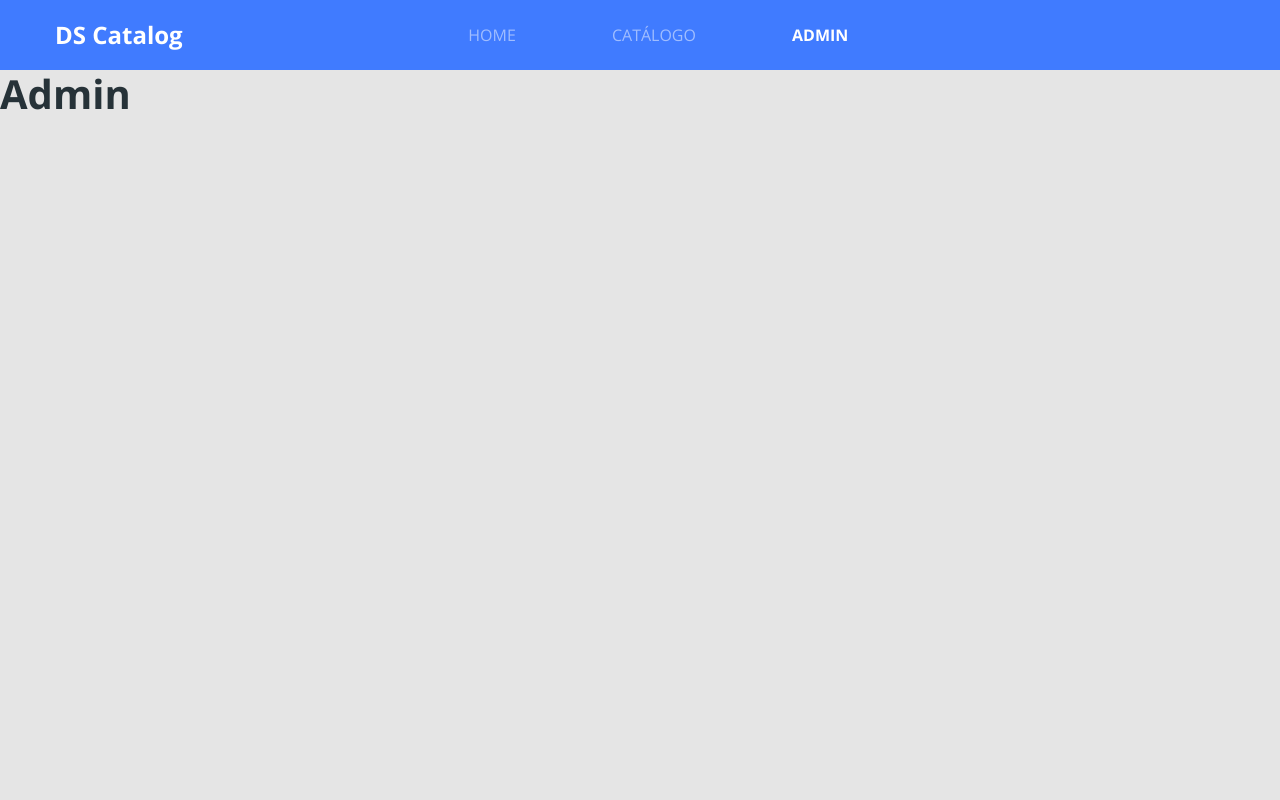
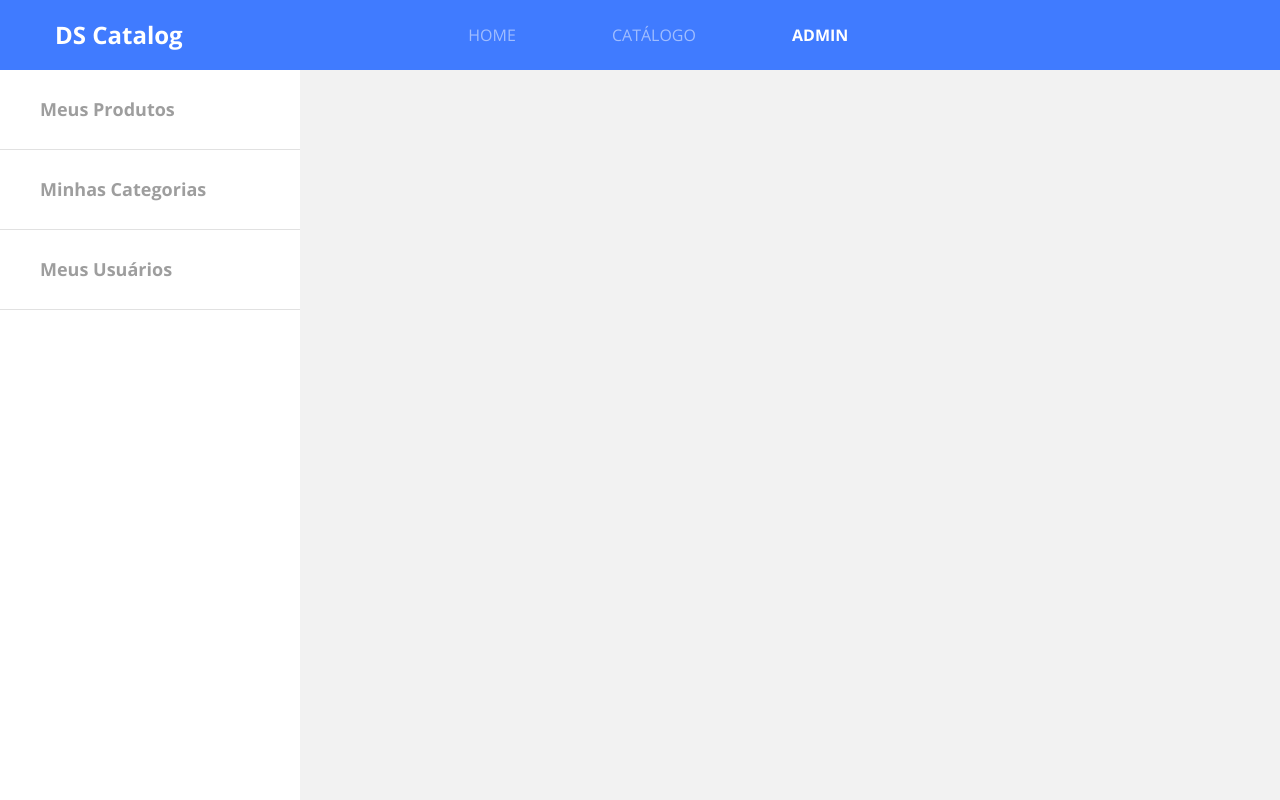
Before and after one commit to RanyellHenrique/catalog-bootcamp, a React (Create React App) app in the folder front-web/: page /admin in a window 1280 px wide. Built offline with nearby package versions, Linux system fonts and the light colour scheme.

Commit message:
Add Admin navbar

```diff
--- a/front-web/src/core/assets/styles/custom.scss
+++ b/front-web/src/core/assets/styles/custom.scss
@@ -2,7 +2,7 @@
     "primary" : #407BFF
 );
 
-$body-bg: #E5E5E5;
+$body-bg: #F2F2F2;
 $body-color: #263238;
 
 @import "~bootstrap/scss/bootstrap.scss";
--- /dev/null
+++ b/front-web/src/core/components/Pagination/index.tsx
@@ -0,0 +1,42 @@
+import React from 'react';
+import { ReactComponent as ArrowIcon } from 'core/assets/images/arrow.svg';
+import { generateList } from 'core/utils/list';
+import './styles.scss';
+
+
+type Props = {
+    totalPages: number;
+    activePage: number;
+    onChange: (item: number) => void;
+}
+
+const Pagination = ({ totalPages, activePage, onChange }: Props) => {
+    const items = generateList(totalPages);
+    const previousClass = totalPages > 0 && activePage > 0 ? 'page-active' : 'page-inactive';
+    const nextClass = (activePage + 1) < totalPages ? 'page-active' : 'page-inactive';
+
+    return (
+        <div className="pagination-container">
+            <ArrowIcon
+                className={`pagination-previous ${previousClass}`}
+                onClick={() => onChange(activePage - 1)}
+            />
+            {items.map(item => (
+                <div
+                    key={item}
+                    className={`pagination-item ${item === activePage ? 'active' : ''}`}
+                    onClick={() => onChange(item)}
+                >
+                    {item + 1}
+                </div>
+            ))}
+            <ArrowIcon
+                className={`pagination-next ${nextClass}`}
+                onClick={() => onChange(activePage + 1)}
+            />
+        </div>
+    );
+}
+
+
+export default Pagination;
--- /dev/null
+++ b/front-web/src/core/components/Pagination/styles.scss
@@ -0,0 +1,46 @@
+.pagination-container {
+    display: flex;
+    justify-content: center;
+    margin-top: 35px;
+    align-items: center;
+}
+
+.pagination-item {
+    height: 40px;
+    width: 40px;
+    border-radius: 50%;
+    background-color: #E1E1E1;
+    font-weight: bold;
+    font-size: 18px;
+    line-height: 25px;
+    letter-spacing: -0.015em;
+    color: #FFFFFF;
+    display: flex;
+    align-items: center;
+    justify-content: center;
+    cursor: pointer;
+    margin-right: 10px;
+
+    &.active {
+        background: #407BFF;
+    }
+}
+
+.pagination-previous {
+    transform: rotate(-180deg);
+    margin-right: 25px;
+}
+
+.pagination-next {
+    margin-left: 15px;
+}
+
+.page-active {
+    color: #407BFF;
+    cursor: pointer;
+}
+
+.page-inactive {
+    color: #E1E1E1;
+    pointer-events: none;
+}
--- /dev/null
+++ b/front-web/src/pages/Admin/components/Navbar/index.tsx
@@ -0,0 +1,20 @@
+import React from 'react';
+import './styles.scss';
+
+const Navbar = () => (
+    <nav className="admin-nav-container">
+        <ul>
+            <li>
+                <a href="link" className="admin-nav-item"> Meus Produtos</a>
+            </li>
+            <li>
+                <a href="link" className="admin-nav-item"> Minhas Categorias</a>
+            </li>
+            <li>
+                <a href="link" className="admin-nav-item"> Meus Usuários</a>
+            </li>
+        </ul>
+    </nav>
+);
+
+export default Navbar;
--- /dev/null
+++ b/front-web/src/pages/Admin/components/Navbar/styles.scss
@@ -0,0 +1,26 @@
+.admin-nav-container {
+    width: 300px;
+    background: #FFF;
+    height: calc(100vh - 70px);
+}
+
+.admin-nav-item {
+    display: flex;
+    height: 80px;
+    border-bottom: 1px solid #E1E1E1;
+    align-items: center;
+    padding-left: 40px;
+    font-weight: bold;
+    font-size: 18px;
+    line-height: 25px;
+    color: #9E9E9E;
+
+    &.active {
+        background: rgba(64, 123, 255, 0.3);
+        color: #407BFF;
+    }
+
+    &:hover {
+        color: #407BFF;
+    }
+}
--- a/front-web/src/pages/Admin/index.tsx
+++ b/front-web/src/pages/Admin/index.tsx
@@ -1,8 +1,9 @@
 import React from 'react';
+import Navbar from './components/Navbar';
 
 const Admin = () => (
     <div>
-        <h1>Admin</h1>
+        <Navbar/>
     </div>
 );
 
--- a/front-web/src/pages/Catalog/index.tsx
+++ b/front-web/src/pages/Catalog/index.tsx
@@ -5,23 +5,25 @@
 import { makeRequest } from 'core/utils/request';
 import { ProductsResponse } from 'core/types/Products';
 import ProductCardLoader from './components/Loaders/ProductCardLoader';
+import Pagination from 'core/components/Pagination';
 
 
 const Catalog = () => {
 
     const [productsResponse, setProductsResponse] = useState<ProductsResponse>();
     const [isLoading, setIsLoading] = useState(false);
+    const [activePage, setActivePage] = useState(0);
 
     useEffect(() => {
         const params = {
-            page: 0,
+            page: activePage,
             linesPerPage: 12
         }
         setIsLoading(true);
         makeRequest({ url: '/products', params })
             .then(response => setProductsResponse(response.data))
             .finally(() => setIsLoading(false));
-    }, [])
+    }, [activePage])
 
     return (
         <div className="catalog-container">
@@ -31,9 +33,17 @@
             <div className="catalog-products">
                 {isLoading ? <ProductCardLoader /> :
                     productsResponse?.content.map(product => (
-                        <Link to={`/products/${product.id}`} key={product.id}><ProductCard product={product} /></Link>
+                        <Link to={`/products/${product.id}`} key={product.id}>
+                            <ProductCard product={product} />
+                        </Link>
                     ))}
             </div>
+            {productsResponse &&
+                <Pagination
+                    totalPages={productsResponse.totalPages}
+                    activePage={activePage}
+                    onChange={page => setActivePage(page)}
+                />}
         </div>
     );
 }
--- a/front-web/src/pages/Catalog/styles.scss
+++ b/front-web/src/pages/Catalog/styles.scss
@@ -1,7 +1,6 @@
 .catalog-container {
     margin-top: 26px;
-    padding-left: 40px;
-    padding-right: 40px;
+    padding: 0 40px 50px 40px;
 }
 
 .catalog-title {
```
